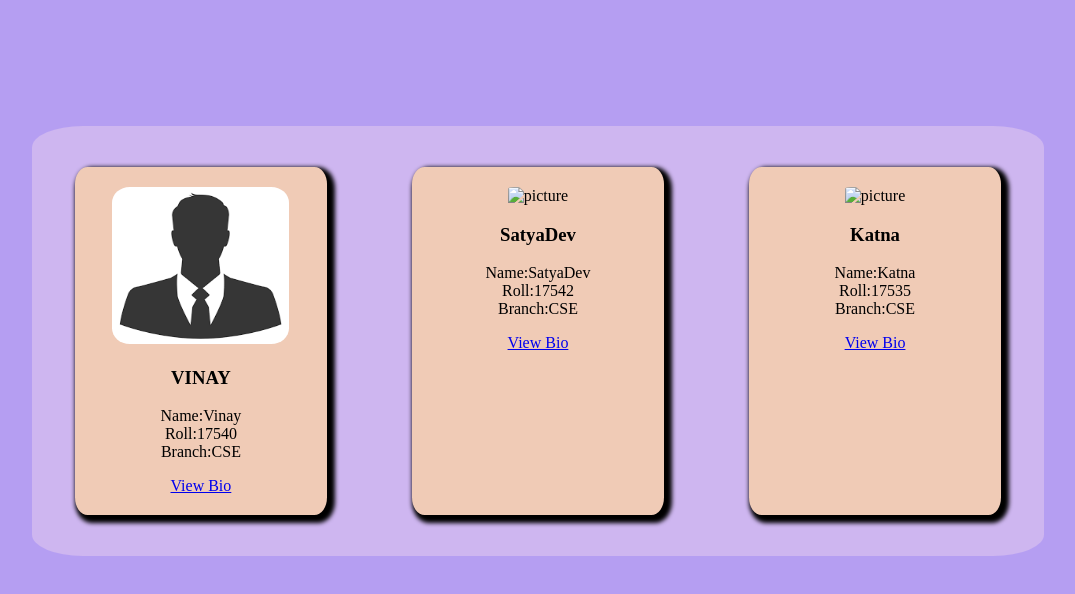
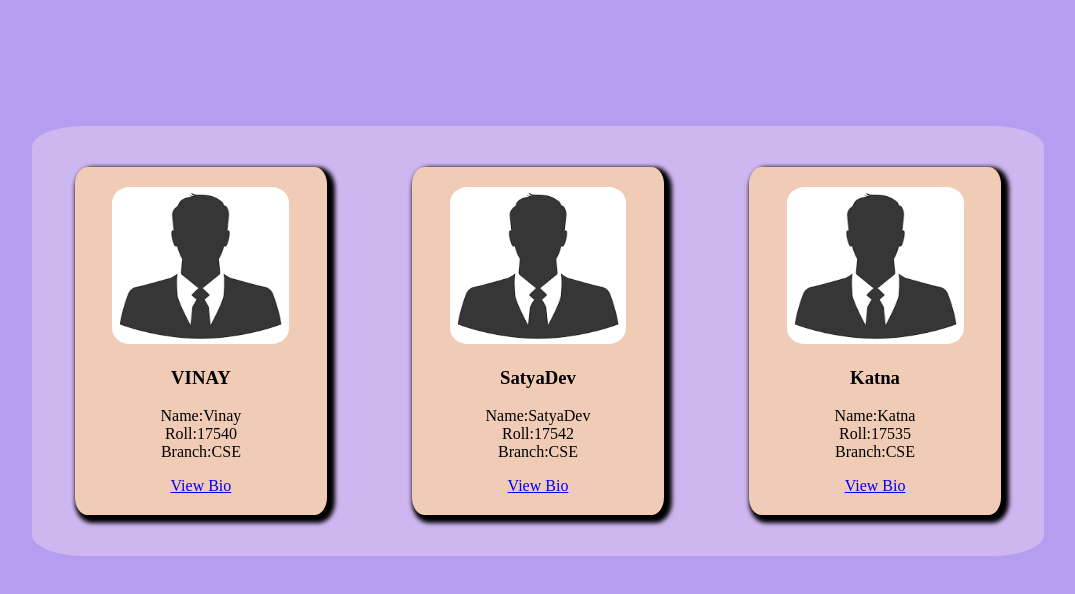
Before and after one commit to Starcaptain1234/pwa-phase-1, a plain HTML site: page index.html in a window 1280 px wide. Shown: the whole page, without its empty margins (102-1177 px from the left). Drawn offline with Linux system fonts and the light colour scheme.

Commit message:
Update index.html

```diff
--- a/index.html
+++ b/index.html
@@ -15,13 +15,13 @@
 		<br>
 	</div>
 	<div class="subdiv">
-		<img src="file:///C:/Users/SATYA%20DEV/Desktop/phase-1/download.png" alt="picture">
+		<img src="download.png" alt="picture">
 		<h3>SatyaDev</h3>
 		<p>Name:SatyaDev<br>Roll:17542<br>Branch:CSE</p>
 		<a href="static.html">View Bio</a>
 	</div>
 	<div class="subdiv">
-		<img src="file:///C:/Users/SATYA%20DEV/Desktop/phase-1/download.png" alt="picture">
+		<img src="download.png" alt="picture">
 		<h3>Katna</h3>
 		<p>Name:Katna<br>Roll:17535<br>Branch:CSE</p>
 		<a href="static.html">View Bio</a>
```
